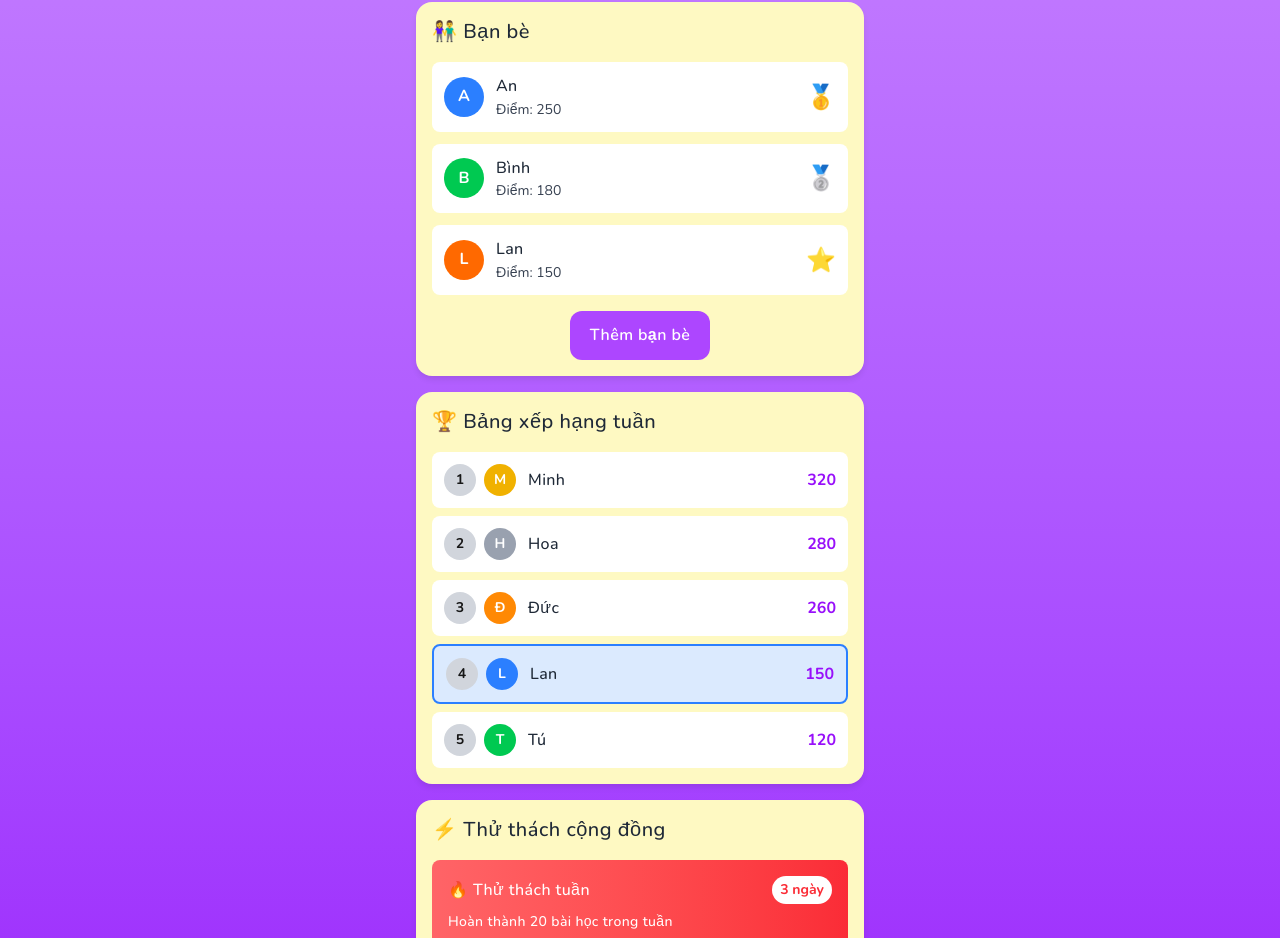
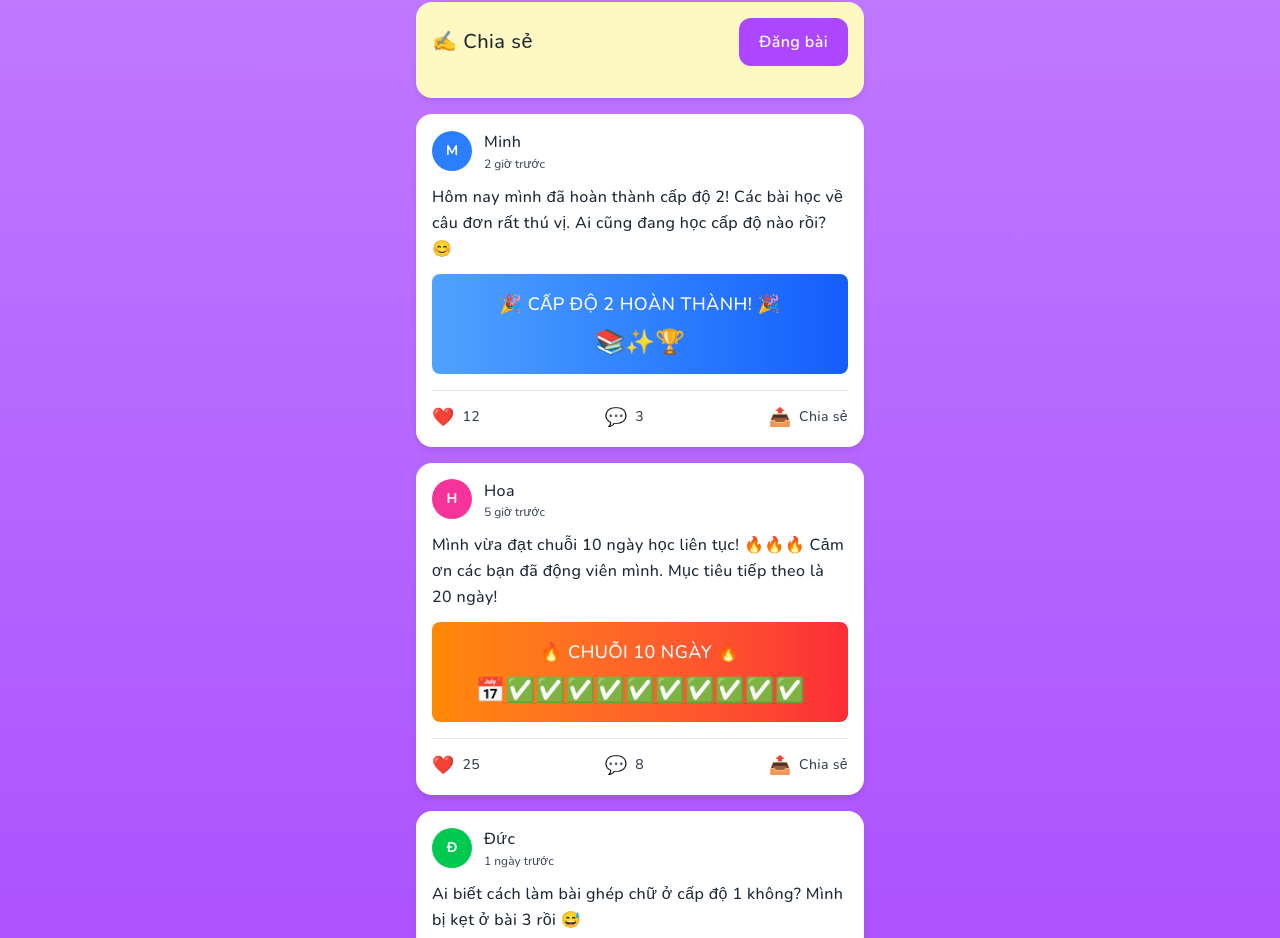
Before and after one commit to duchuyltt122/EzEdu, a Next.js app: page /cong-dong in a window 1280 px wide. Shown: the part 74-1012 px from the top of the page. Built offline with nearby package versions, Linux system fonts and the light colour scheme.

Commit message:
add post status

```diff
--- a/src/app/cong-dong/page.tsx
+++ b/src/app/cong-dong/page.tsx
@@ -1,62 +1,220 @@
+'use client';
 import Link from 'next/link';
+import { useState } from 'react';
 
 export default function CongDongPage() {
+  const [showNewPost, setShowNewPost] = useState(false);
+  const [posts, setPosts] = useState([
+    {
+      id: 1,
+      author: 'Minh',
+      avatar: 'M',
+      avatarColor: 'bg-blue-500',
+      time: '2 giờ trước',
+      content: 'Hôm nay mình đã hoàn thành cấp độ 2! Các bài học về câu đơn rất thú vị. Ai cũng đang học cấp độ nào rồi? 😊',
+      likes: 12,
+      comments: 3,
+      image: {
+        type: 'achievement',
+        content: '🎉 CẤP ĐỘ 2 HOÀN THÀNH! 🎉',
+        emoji: '📚✨🏆',
+        bgColor: 'bg-gradient-to-r from-blue-400 to-blue-600'
+      }
+    },
+    {
+      id: 2,
+      author: 'Hoa',
+      avatar: 'H',
+      avatarColor: 'bg-pink-500',
+      time: '5 giờ trước',
+      content: 'Mình vừa đạt chuỗi 10 ngày học liên tục! 🔥🔥🔥 Cảm ơn các bạn đã động viên mình. Mục tiêu tiếp theo là 20 ngày!',
+      likes: 25,
+      comments: 8,
+      image: {
+        type: 'streak',
+        content: '🔥 CHUỖI 10 NGÀY 🔥',
+        emoji: '📅✅✅✅✅✅✅✅✅✅✅',
+        bgColor: 'bg-gradient-to-r from-orange-400 to-red-500'
+      }
+    },
+    {
+      id: 3,
+      author: 'Đức',
+      avatar: 'Đ',
+      avatarColor: 'bg-green-500',
+      time: '1 ngày trước',
+      content: 'Ai biết cách làm bài ghép chữ ở cấp độ 1 không? Mình bị kẹt ở bài 3 rồi 😅',
+      likes: 8,
+      comments: 5,
+      image: {
+        type: 'puzzle',
+        content: 'BÀI GHÉP CHỮ - CẤP ĐỘ 1',
+        emoji: '🧩 C + Á = CÁ 🐟',
+        bgColor: 'bg-gradient-to-r from-green-400 to-green-600'
+      }
+    },
+    {
+      id: 4,
+      author: 'Lan',
+      avatar: 'L',
+      avatarColor: 'bg-purple-500',
+      time: '2 ngày trước',
+      content: 'Chia sẻ với các bạn: mình học tốt nhất vào buổi sáng! Các bạn thích học lúc nào nhất? 🌅',
+      likes: 15,
+      comments: 12,
+      image: {
+        type: 'schedule',
+        content: 'LỊCH HỌC CỦA MÌNH',
+        emoji: '🌅 6:00 - 7:00 📚',
+        bgColor: 'bg-gradient-to-r from-yellow-400 to-orange-400'
+      }
+    }
+  ]);
+  const [newPostContent, setNewPostContent] = useState('');
+
+  const handleSubmitPost = () => {
+    if (newPostContent.trim()) {
+      // Random image for new posts
+      const randomImages = [
+        {
+          type: 'celebration',
+          content: '🎉 BÀI VIẾT MỚI! 🎉',
+          emoji: '✨📝💫',
+          bgColor: 'bg-gradient-to-r from-purple-400 to-pink-500'
+        },
+        {
+          type: 'learning',
+          content: '📚 CHIA SẺ HỌC TẬP 📚',
+          emoji: '🤓📖✏️',
+          bgColor: 'bg-gradient-to-r from-blue-400 to-indigo-500'
+        },
+        {
+          type: 'motivation',
+          content: '💪 ĐỘNG LỰC HỌC TẬP 💪',
+          emoji: '🌟⚡🚀',
+          bgColor: 'bg-gradient-to-r from-green-400 to-teal-500'
+        }
+      ];
+
+      const randomImage = randomImages[Math.floor(Math.random() * randomImages.length)];
+
+      const newPost = {
+        id: posts.length + 1,
+        author: 'Bạn',
+        avatar: '👤',
+        avatarColor: 'bg-orange-500',
+        time: 'Vừa xong',
+        content: newPostContent,
+        likes: 0,
+        comments: 0,
+        image: randomImage
+      };
+      setPosts([newPost, ...posts]);
+      setNewPostContent('');
+      setShowNewPost(false);
+    }
+  };
+
+  const handleLike = (postId: number) => {
+    setPosts(posts.map(post =>
+      post.id === postId
+        ? { ...post, likes: post.likes + 1 }
+        : post
+    ));
+  };
+
   return (
     <div className="min-h-screen bg-gradient-to-b from-purple-400 to-purple-600 p-4">
       <div className="max-w-md mx-auto">
         <h1 className="text-3xl font-bold text-white text-center mb-6 vietnamese-text">👥 Cộng đồng</h1>
         <div className="space-y-4">
 
-          {/* Friends Section */}
+          {/* New Post Section */}
           <div className="bg-yellow-100 mobile-card shadow-lg">
-            <h2 className="text-xl font-semibold mb-4 text-readable vietnamese-text">👫 Bạn bè</h2>
+            <div className="flex items-center justify-between mb-4">
+              <h2 className="text-xl font-semibold text-readable vietnamese-text">✍️ Chia sẻ</h2>
+              <button
+                onClick={() => setShowNewPost(!showNewPost)}
+                className="mobile-btn bg-purple-500 text-white hover:bg-purple-600 vietnamese-text text-sm"
+              >
+                {showNewPost ? 'Hủy' : 'Đăng bài'}
+              </button>
+            </div>
 
+            {showNewPost && (
               <div className="space-y-3">
-              <div className="bg-white p-3 rounded-lg flex items-center justify-between">
-                <div className="flex items-center">
-                  <div className="w-10 h-10 bg-blue-500 rounded-full flex items-center justify-center mr-3">
-                    <span className="text-white font-bold">A</span>
-                  </div>
-                  <div>
-                    <p className="font-bold text-readable vietnamese-text">An</p>
-                    <p className="text-sm text-readable-light">Điểm: 250</p>
+                <textarea
+                  value={newPostContent}
+                  onChange={(e) => setNewPostContent(e.target.value)}
+                  placeholder="Chia sẻ điều gì đó với cộng đồng..."
+                  className="w-full p-3 border border-gray-300 rounded-lg resize-none vietnamese-text text-readable"
+                  rows={3}
+                />
+                <div className="flex gap-2">
+                  <button
+                    onClick={handleSubmitPost}
+                    disabled={!newPostContent.trim()}
+                    className="mobile-btn bg-green-500 text-white hover:bg-green-600 vietnamese-text flex-1 disabled:bg-gray-300 disabled:cursor-not-allowed"
+                  >
+                    📝 Đăng
+                  </button>
                 </div>
               </div>
-                <div className="text-2xl">🥇</div>
+            )}
           </div>
 
-              <div className="bg-white p-3 rounded-lg flex items-center justify-between">
-                <div className="flex items-center">
-                  <div className="w-10 h-10 bg-green-500 rounded-full flex items-center justify-center mr-3">
-                    <span className="text-white font-bold">B</span>
+          {/* Posts Feed */}
+          <div className="space-y-4">
+            {posts.map((post) => (
+              <div key={post.id} className="bg-white mobile-card shadow-lg">
+                {/* Post Header */}
+                <div className="flex items-center mb-3">
+                  <div className={`w-10 h-10 ${post.avatarColor} rounded-full flex items-center justify-center mr-3`}>
+                    <span className="text-white font-bold text-sm">{post.avatar}</span>
                   </div>
-                  <div>
-                    <p className="font-bold text-readable vietnamese-text">Bình</p>
-                    <p className="text-sm text-readable-light">Điểm: 180</p>
-                  </div>
-                </div>
-                <div className="text-2xl">🥈</div>
-              </div>
-
-              <div className="bg-white p-3 rounded-lg flex items-center justify-between">
-                <div className="flex items-center">
-                  <div className="w-10 h-10 bg-orange-500 rounded-full flex items-center justify-center mr-3">
-                    <span className="text-white font-bold">L</span>
-                  </div>
-                  <div>
-                    <p className="font-bold text-readable vietnamese-text">Lan</p>
-                    <p className="text-sm text-readable-light">Điểm: 150</p>
-                  </div>
-                </div>
-                <div className="text-2xl">⭐</div>
+                  <div className="flex-1">
+                    <p className="font-bold text-readable vietnamese-text">{post.author}</p>
+                    <p className="text-xs text-readable-light">{post.time}</p>
                   </div>
                 </div>
 
-            <div className="mt-4 text-center">
-              <button className="mobile-btn bg-purple-500 text-white hover:bg-purple-600 vietnamese-text">
-                Thêm bạn bè
+                {/* Post Content */}
+                <div className="mb-4">
+                  <p className="text-readable vietnamese-text leading-relaxed">{post.content}</p>
+
+                  {/* Post Image */}
+                  {post.image && (
+                    <div className={`mt-3 p-4 rounded-lg text-white text-center ${post.image.bgColor}`}>
+                      <div className="text-lg font-bold vietnamese-text mb-2">
+                        {post.image.content}
+                      </div>
+                      <div className="text-2xl">
+                        {post.image.emoji}
+                      </div>
+                    </div>
+                  )}
+                </div>
+
+                {/* Post Actions */}
+                <div className="flex items-center justify-between pt-3 border-t border-gray-200">
+                  <button
+                    onClick={() => handleLike(post.id)}
+                    className="flex items-center gap-2 text-readable-light hover:text-red-500 transition-colors"
+                  >
+                    <span className="text-lg">❤️</span>
+                    <span className="text-sm vietnamese-text">{post.likes}</span>
+                  </button>
+                  <button className="flex items-center gap-2 text-readable-light hover:text-blue-500 transition-colors">
+                    <span className="text-lg">💬</span>
+                    <span className="text-sm vietnamese-text">{post.comments}</span>
+                  </button>
+                  <button className="flex items-center gap-2 text-readable-light hover:text-green-500 transition-colors">
+                    <span className="text-lg">📤</span>
+                    <span className="text-sm vietnamese-text">Chia sẻ</span>
                   </button>
                 </div>
+              </div>
+            ))}
           </div>
 
           {/* Leaderboard */}
@@ -93,37 +251,6 @@ export default function CongDongPage() {
             </div>
           </div>
 
-          {/* Challenges */}
-          <div className="bg-yellow-100 mobile-card shadow-lg">
-            <h2 className="text-xl font-semibold mb-4 text-readable vietnamese-text">⚡ Thử thách cộng đồng</h2>
-
-            <div className="space-y-3">
-              <div className="bg-gradient-to-r from-red-400 to-red-500 p-4 rounded-lg text-white">
-                <div className="flex items-center justify-between mb-2">
-                  <h3 className="font-bold vietnamese-text">🔥 Thử thách tuần</h3>
-                  <span className="text-sm bg-white text-red-500 px-2 py-1 rounded-full font-bold">3 ngày</span>
-                </div>
-                <p className="text-sm vietnamese-text">Hoàn thành 20 bài học trong tuần</p>
-                <div className="mt-2 bg-white bg-opacity-30 rounded-full h-2">
-                  <div className="bg-white h-2 rounded-full" style={{width: '60%'}}></div>
-                </div>
-                <p className="text-xs mt-1">12/20 bài học</p>
-              </div>
-
-              <div className="bg-gradient-to-r from-green-400 to-green-500 p-4 rounded-lg text-white">
-                <div className="flex items-center justify-between mb-2">
-                  <h3 className="font-bold vietnamese-text">🌟 Thử thách nhóm</h3>
-                  <span className="text-sm bg-white text-green-500 px-2 py-1 rounded-full font-bold">Mới</span>
-                </div>
-                <p className="text-sm vietnamese-text">Cùng bạn bè đạt 1000 điểm</p>
-                <div className="mt-2 bg-white bg-opacity-30 rounded-full h-2">
-                  <div className="bg-white h-2 rounded-full" style={{width: '75%'}}></div>
-                </div>
-                <p className="text-xs mt-1">750/1000 điểm</p>
-              </div>
-            </div>
-          </div>
-
           {/* Navigation */}
           <div className="text-center space-x-2">
             <Link href="/" className="mobile-btn bg-purple-500 text-white hover:bg-purple-600 vietnamese-text">
```
Lines whose indentation alone changed are shown as unchanged.
